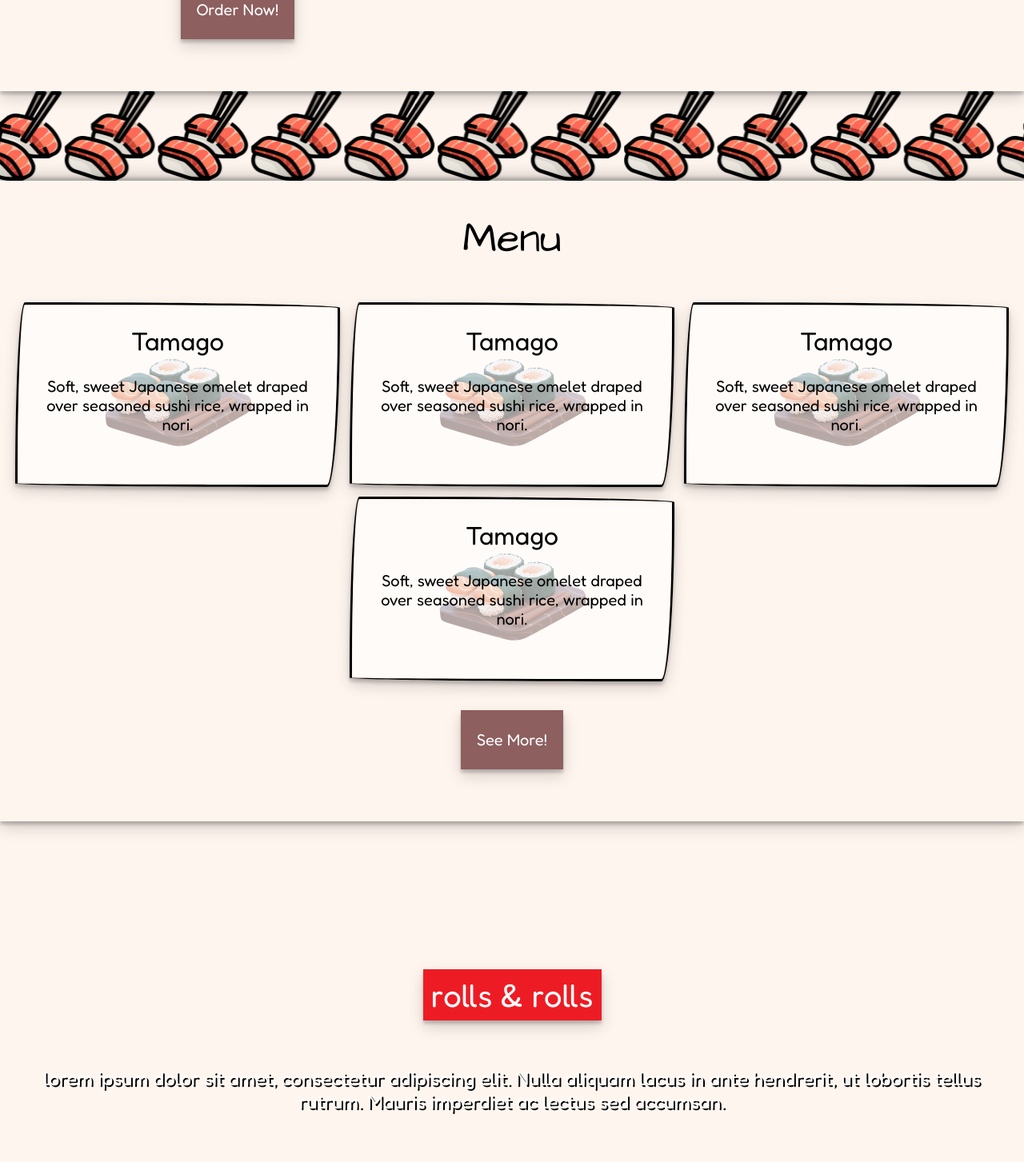
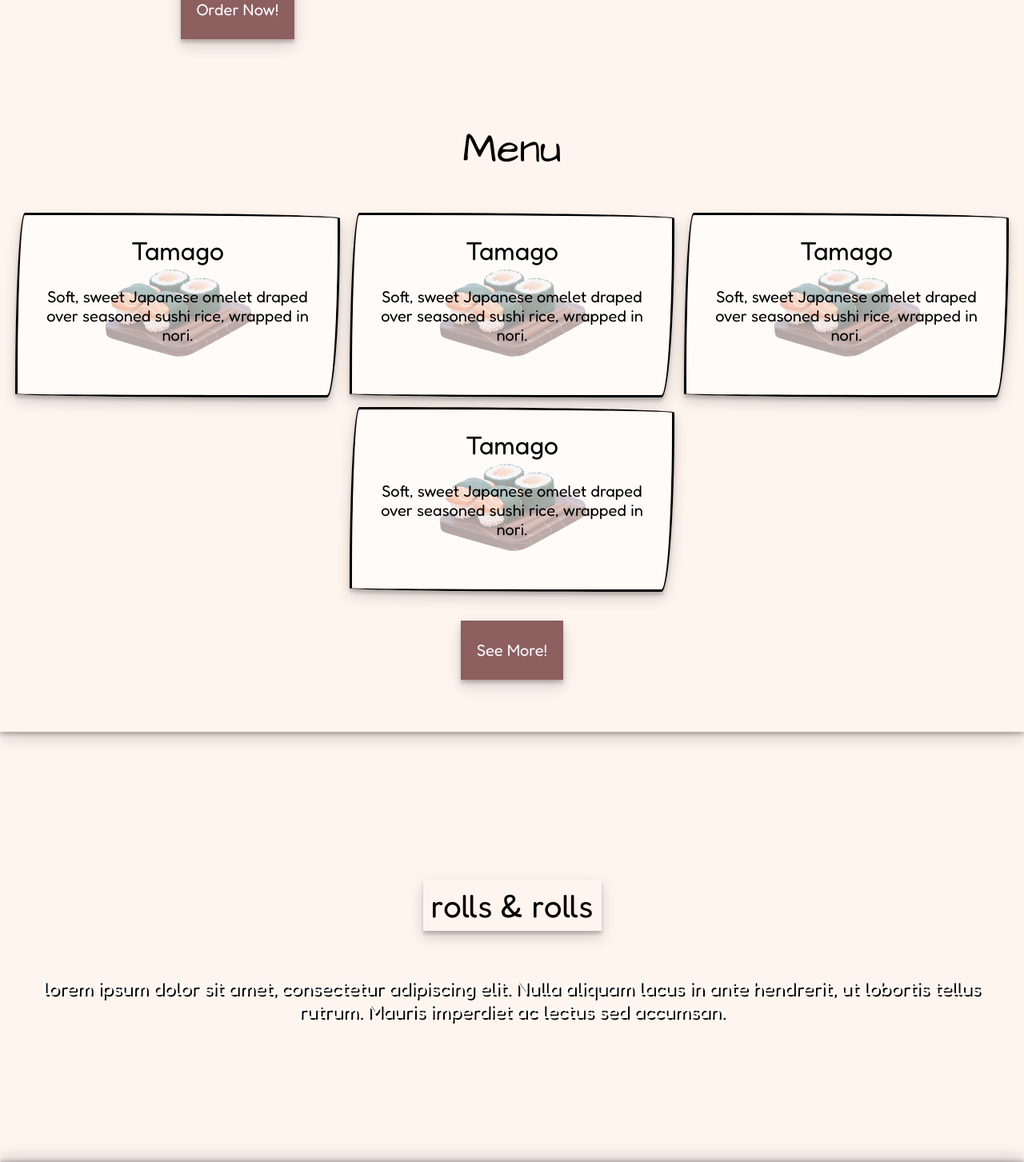
Before and after one commit to yenny1124/Restaurant-Ordering-App, a Next.js app: page / in a window 1280 px wide. Shown: the part 552-2005 px from the top of the page at 80% size. Built offline with nearby package versions, Linux system fonts and the light colour scheme.

Commit message:
various style changes again

```diff
--- a/src/app/page.tsx
+++ b/src/app/page.tsx
@@ -6,7 +6,6 @@ export default function Home() {
   return (
     <main>
       <HeroSection />
-      <div className="section-buffer"></div>
       <GallerySection />
       <AboutSection />
       <LocationSection />
--- a/src/app/sections/about/aboutsection.css
+++ b/src/app/sections/about/aboutsection.css
@@ -31,8 +31,8 @@
   font-size: 2.5rem;
   z-index: 1;
   position: relative;
-  color: white;
-  background-color: var(--logo-red);
+  color: black;
+  background-color: var(--background-color);
   padding: 0px 10px;
   box-shadow: var(--box-shadow);
 }
--- a/src/app/sections/gallery/gallerysection.css
+++ b/src/app/sections/gallery/gallerysection.css
@@ -7,7 +7,7 @@
   position: relative;
   z-index: 3;
   background-color: var(--background-color);
-  box-shadow: var(--section-box-shadow);
+  box-shadow: var(--box-shadow);
 }
 
 .gallery-section h1 {
--- a/src/app/sections/hero/herosection.css
+++ b/src/app/sections/hero/herosection.css
@@ -5,9 +5,8 @@
   flex-wrap: wrap;
   padding-bottom: 45px;
   position: relative;
-  z-index: 3;
+  z-index: 4;
   background-color: var(--background-color);
-  box-shadow: var(--section-box-shadow);
 }
 
 .hero-section h1 {
```
